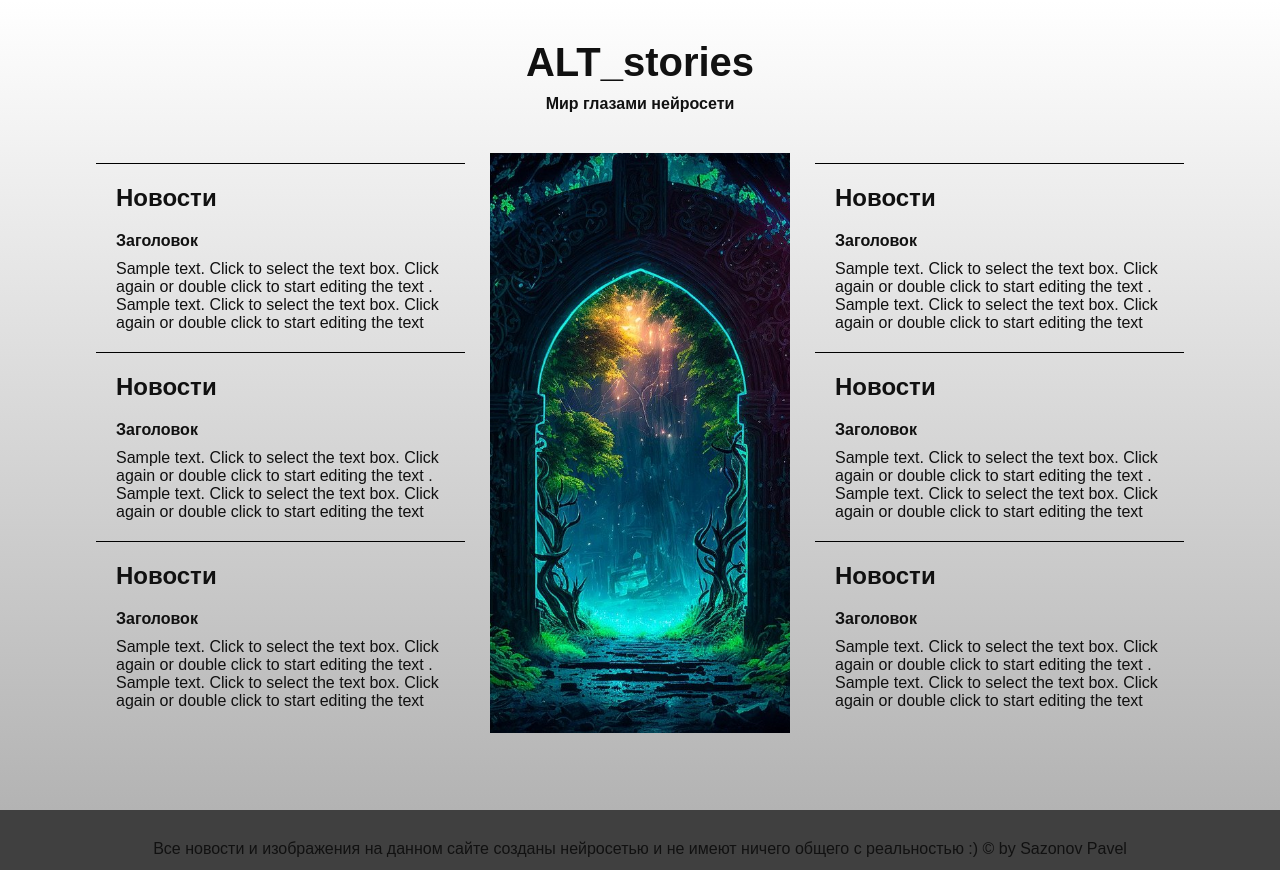
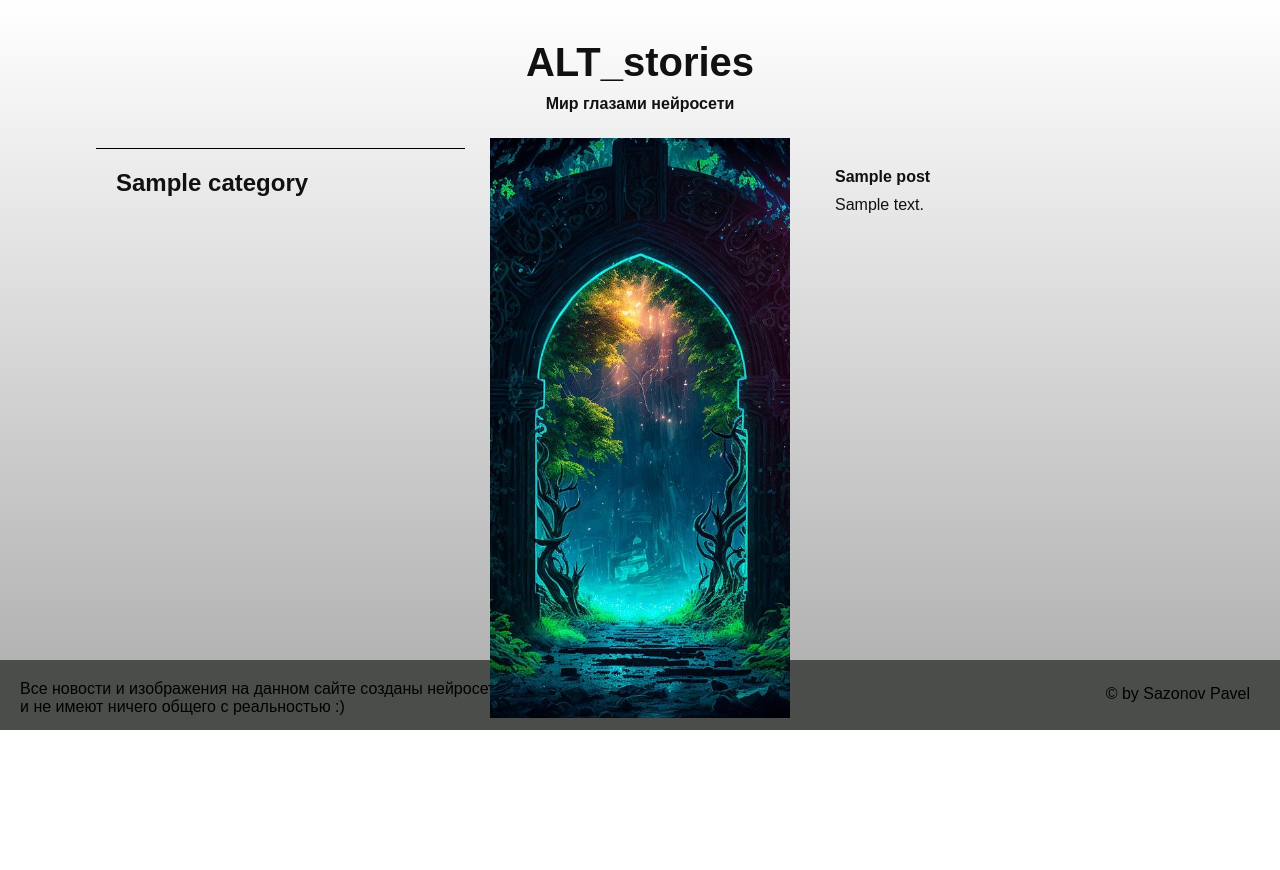
Before and after one commit to oneMayday/AI-newspaper, a Django app: page / in a window 1280 px wide. Shown: the part 70-940 px from the top of the page. After the commit the page ends 800 px from the top, so only its background shows below. Run offline with Django 4.2, Linux system fonts and the light colour scheme; tables that the repository leaves empty hold one stand-in row (values such as "Sample post").

Commit message:
added user tags, set logic on index.html

```diff
--- a/newspaper/ai_posts/static/ai_posts/css/all-posts.css
+++ b/newspaper/ai_posts/static/ai_posts/css/all-posts.css
@@ -1,6 +1,5 @@
 .all-posts-content {
-	background: linear-gradient(white, #b3b3b3);;
-	display: flex;
+	display: block;
 	height: 100%;
 	flex-direction: column;
 	padding-left: 115px;
@@ -10,6 +9,7 @@
 
 .all-posts-content h2 {
 	padding-bottom: 40px;
+	text-align: left;
 }
 
 .all-posts-content ul li {
@@ -17,6 +17,7 @@
 }
 
 .all-posts-content ul li .text {
+	display: hidden;
 	line-height: 25px;
 	border: 2px solid #828282;
 	border-bottom-left-radius: 10px;
@@ -35,6 +36,7 @@
 	float: right;
 	font-size: 14px;
 	padding-top: 5px;
+	padding-right: 10px;
 	}
 
 .texture_alignment {
--- a/newspaper/ai_posts/static/ai_posts/css/base.css
+++ b/newspaper/ai_posts/static/ai_posts/css/base.css
@@ -23,7 +23,7 @@
 
 /* Стиль внешней оболочки контента */
 .content {
-	background: linear-gradient(white, #b3b3b3);;
+	background: linear-gradient(white, #b3b3b3);
 	display: flex;
 	height: 100%;
 	flex-direction: column;
@@ -66,13 +66,13 @@
 	transform: scale(1.2);
 }
 
+/* Стили меню хедера */
 
 header nav ul li {
 	position: relative;
 	float: left;
 }
 
-/* Стили меню хедера */
 header nav ul li a {
 	padding: 15px;
 	color: #000;
@@ -80,39 +80,46 @@
 }
 
 header nav ul li a:hover {
-	display: block;
 	background: #000;
 	color: #fff;
 }
 
-header nav ul li ul {
+nav ul li ul {
 	position: absolute;
 	left: 0;
 	width: 180px;
 	background: #fff;
 	display: none;
-	transition: .5s;
+	transition: .05s;
 }
 
-header nav ul li ul li {
-	width: 100%;
-	border: 1px solid rgba(0,0,0,.1);
-}
-
-header nav ul li ul li ul {
-	left: 180px;
-	top: 0;
-}
-
-header nav ul li:hover > ul {
+nav ul li:hover > ul {
 	display: initial;
-}
+	}
 
 /* Стили футера */
 .footer {
 	margin-top: auto;
-	text-align: center;
-	height: 40px;
-	background-color: #404040;
-	padding: 30px;
+	height: 70px;
+	background-color: #4b4d4b;
+	padding: 20px;
+	color: #000;
 }
+
+.footer-alignleft {
+  float: left;
+  font-size: 16px;
+}
+
+.footer-alignright {
+	float: right;
+	font-size: 16px;
+	padding-top: 5px;
+	padding-right: 10px;
+	}
+
+.footer-texture_alignment {
+	width: 100%;
+	height: 10px;
+	padding-left:25px;
+}
--- a/newspaper/ai_posts/static/ai_posts/css/index.css
+++ b/newspaper/ai_posts/static/ai_posts/css/index.css
@@ -49,3 +49,7 @@
 .post {
 	padding-top: 20px;
 }
+
+.post p {
+	text-align: justify;
+}
--- a/newspaper/ai_posts/templates/ai_posts/includes/base.html
+++ b/newspaper/ai_posts/templates/ai_posts/includes/base.html
@@ -8,7 +8,7 @@
 	<meta name="viewport"
 		  content="width=device-width, user-scalable=no, initial-scale=1.0, maximum-scale=1.0, minimum-scale=1.0">
 	<meta http-equiv="X-UA-Compatible" content="ie=edge">
-	<link rel="stylesheet" href="{% static 'ai_posts/css/base.css' %}" type="text/css">
+	<link rel="stylesheet" href="{% static 'ai_posts/css/base.css' %}">
 	{% block additional %}{% endblock %}
 	<title>{{title}}</title>
 </head>
@@ -18,9 +18,8 @@
 <div class="page">
 	<header>
 		<a href="#" class="logo">LOGO</a>
-
 		<nav>
-			<ul class="menu">
+			<ul>
 				<li><a href="{% url 'home' %}">Главная</a></li>
 				<li><a href="{% url 'categories' %}">Категории</a>
 					<ul>
@@ -36,12 +35,15 @@
 		</nav>
 	</header>
 
-		{% block content %}
-		{% endblock %}
+	{% block content %}
+	{% endblock %}
 
 	<footer class="footer">
-		<p>Все новости и изображения на данном сайте созданы нейросетью и не имеют ничего общего с реальностью :) © by
-			Sazonov Pavel</p>
+		<div class="footer-alignment">
+			<p class="footer-alignleft">Все новости и изображения на данном сайте созданы нейросетью <br> и не имеют ничего общего с
+				реальностью :)</p>
+			<p class="footer-alignright">© by Sazonov Pavel</p>
+		</div>
 	</footer>
 </div>
 
--- a/newspaper/ai_posts/templates/ai_posts/index.html
+++ b/newspaper/ai_posts/templates/ai_posts/index.html
@@ -1,11 +1,15 @@
 {% extends "ai_posts/includes/base.html" %}
 {% load static %}
+{% load category_tags %}
+{% load post_tags %}
 
 {% block additional %}
 <link rel="stylesheet" href="{% static 'ai_posts/css/index.css' %}">
 {% endblock %}
 
 {% block content %}
+{% get_categories as categories %}
+
 <main class="content">
 	<div class="main-page-title">
 		<h2>ALT_stories</h2>
@@ -14,60 +18,16 @@
 	<div class="main-page">
 		<img src="{% static 'ai_posts/images/main_page_central.jpg' %}">
 		<ul>
+			{% for cat in categories %}
 			<li>
-				<h2>Новости </h2>
+				<h2>{{cat}}</h2>
 				<div class="post">
-					<h4>Заголовок</h4>
-					<p>Sample text. Click to select the text box. Click again or double click to start
-						editing the text . Sample text. Click to select the text box. Click again or double click to
-						start editing the text </p>
+					{% last-post cat as last %}
+					<h4>{{ last }}</h4>
+					<p style="text-align: justify;"> {{last.text | truncatechars:145}} </p>
 				</div>
 			</li>
-			<li>
-				<h2>Новости </h2>
-				<div class="post">
-					<h4>Заголовок</h4>
-					<p>Sample text. Click to select the text box. Click again or double click to start
-						editing the text . Sample text. Click to select the text box. Click again or double click to
-						start editing the text </p>
-				</div>
-			</li>
-			<li>
-				<h2>Новости </h2>
-				<div class="post">
-					<h4>Заголовок</h4>
-					<p>Sample text. Click to select the text box. Click again or double click to start
-						editing the text . Sample text. Click to select the text box. Click again or double click to
-						start editing the text </p>
-				</div>
-			</li>
-			<li>
-				<h2>Новости </h2>
-				<div class="post">
-					<h4>Заголовок</h4>
-					<p>Sample text. Click to select the text box. Click again or double click to start
-						editing the text . Sample text. Click to select the text box. Click again or double click to
-						start editing the text </p>
-				</div>
-			</li>
-			<li>
-				<h2>Новости </h2>
-				<div class="post">
-					<h4>Заголовок</h4>
-					<p>Sample text. Click to select the text box. Click again or double click to start
-						editing the text . Sample text. Click to select the text box. Click again or double click to
-						start editing the text </p>
-				</div>
-			</li>
-			<li>
-				<h2>Новости </h2>
-				<div class="post">
-					<h4>Заголовок</h4>
-					<p>Sample text. Click to select the text box. Click again or double click to start
-						editing the text . Sample text. Click to select the text box. Click again or double click to
-						start editing the text </p>
-				</div>
-			</li>
+			{% endfor %}
 		</ul>
 	</div>
 </main>
--- a/newspaper/ai_posts/templatetags/post_tags.py
+++ b/newspaper/ai_posts/templatetags/post_tags.py
@@ -2,9 +2,20 @@
 
 from ..models import Post
 
+
 register = template.Library()
 
 
-@register.simple_tag()
-def get_all_posts(filter=None):
-	return Post.objects.filter(pk=filter)
+@register.simple_tag(name='last-post')
+def get_last_post(filter=None):
+	try:
+		return Post.objects.filter(post_category_id=filter, is_published=True).order_by('-time_create')[0]
+	except IndexError:
+		return 'Упс... Для данной категории пока нет новостей'
+
+
+@register.simple_tag(name='all-posts')
+def get_all_posts(cat_id=None):
+	posts = Post.objects.filter(post_category_id=cat_id, is_published=True).order_by('-time_create')
+	if posts:
+		return posts
--- a/newspaper/ai_posts/views.py
+++ b/newspaper/ai_posts/views.py
@@ -27,5 +27,4 @@
 
 def all_posts(request, cat_id):
     category = Category.objects.filter(pk=cat_id)[0]
-    posts = Post.objects.filter(post_category_id=cat_id)
-    return render(request, 'ai_posts/all_posts.html', {'category': category, 'posts': posts})
+    return render(request, 'ai_posts/all_posts.html', {'category': category})
```
Also changed, not shown: newspaper/ai_posts/static/ai_posts/css/categories.css (+24 -4 lines), newspaper/ai_posts/templates/ai_posts/all_posts.html (+8 -2 lines), newspaper/ai_posts/templates/ai_posts/categories.html (+9 -7 lines).
